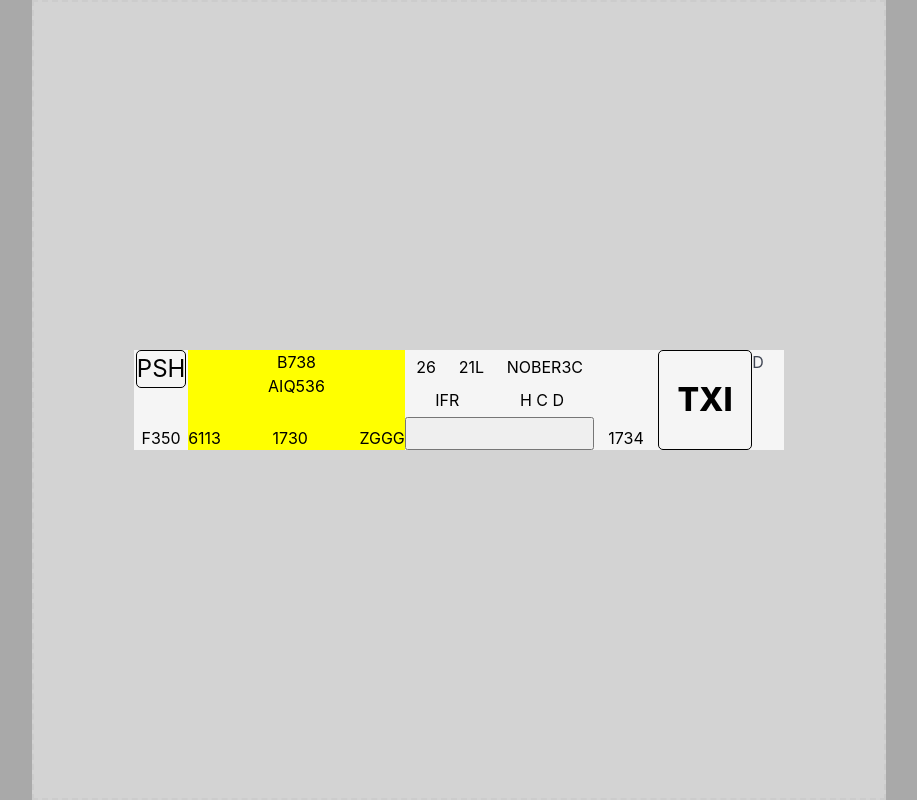
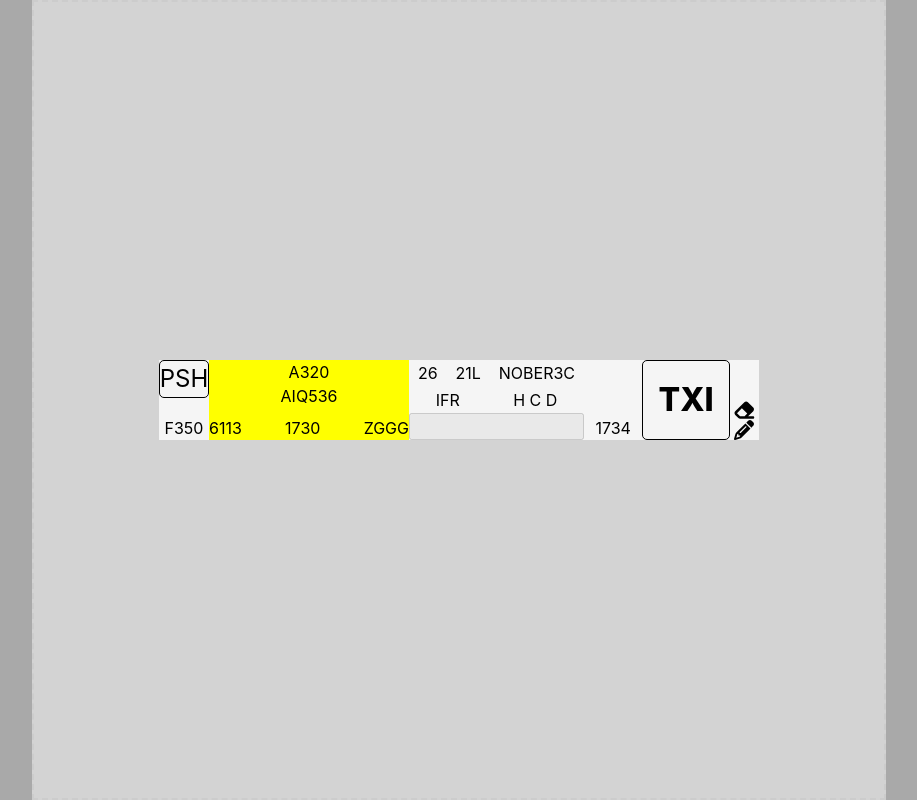
Before and after one commit to ktanrin/e-strip, a Vue app: page / in a window 1280 px wide. Shown: the whole page, without its empty margins (181-1098 px from the left). Built offline with nearby package versions, Linux system fonts and the light colour scheme.

Commit message:
install awesome font and update Estrip.vue

```diff
--- a/package.json
+++ b/package.json
@@ -13,6 +13,9 @@
   },
   "main": "background.js",
   "dependencies": {
+    "@fortawesome/fontawesome-svg-core": "^6.5.2",
+    "@fortawesome/free-solid-svg-icons": "^6.5.2",
+    "@fortawesome/vue-fontawesome": "^3.0.6",
     "bulma": "^1.0.0",
     "core-js": "^3.8.3",
     "vue": "^3.2.13"
--- a/src/components/Estrip.vue
+++ b/src/components/Estrip.vue
@@ -9,9 +9,9 @@
                 <p class="RFL">F350</p>
                 </div>
             </div>
-            <div class="column is-4 second">
+            <div class="column second">
                 <div class="container is-fluid second-content">
-                    <p class="Type">B738</p>
+                    <p class="Type">A320</p>
                     <p class="aircraftCallsign">AIQ536</p>
                     <div class="container is-fluid lastrow">
                         <p class="SSR">6113</p>
@@ -22,7 +22,7 @@
             </div>
             <div class="column is-7 third">
                 <div class="columns is-gapless">
-                    <div class="column is-6">
+                    <div class="column">
                         <div class="container is-fluid thirdone-content">
                             <div class="container is-fluid firstrow">
                                 <p class="stand">26</p>
@@ -34,7 +34,7 @@
                                 <p class="taxiRoute">H C D</p>
                             </div>
                             <div class="container is-fluid thirdrow">
-                                <input type="button" />
+                                <input type="button" disabled />
                             </div>
                         </div>
                     </div>
@@ -50,7 +50,8 @@
                     </div>
                     <div class="column is-1">
                         <div class="container is-fluid thirdfour-content">
-                            <p class="emoji">D</p>
+                            <font-awesome-icon icon="eraser" class="icon-eraser fa-lg" @click="startErasing" />
+                            <font-awesome-icon icon="pencil-alt" class="icon-pencil fa-lg" @click="startDrawing" />
                         </div>
                     </div>
                 </div>
@@ -87,6 +88,14 @@ export default {
 
 
 <style scoped>
+.thirdfour-content {
+    display: flex;
+    justify-content: end;
+    align-items: center;
+    flex-direction: column;
+    color: black;
+    font-size: bold;
+}
 .nextstate.title {
     color: black;
 }
@@ -178,8 +187,8 @@ export default {
 }
 .strip {
     /* Add your strip styles here */
-    height: 100px;
-    width: 650px;
+    height: 80px;
+    width: 600px;
     background-color: whitesmoke;
     position: absolute;
     top: 50%;
--- a/src/main.js
+++ b/src/main.js
@@ -1,4 +1,15 @@
 import { createApp } from 'vue'
 import App from './App.vue'
+import { library } from '@fortawesome/fontawesome-svg-core';
+import { faPencilAlt, faEraser } from '@fortawesome/free-solid-svg-icons';
+import { FontAwesomeIcon } from '@fortawesome/vue-fontawesome';
 
-createApp(App).mount('#app')
+library.add(faPencilAlt, faEraser);
+
+const app = createApp(App);
+
+app.component('font-awesome-icon', FontAwesomeIcon);
+
+app.mount('#app');
+
+//createApp(App).mount('#app')
```
Also changed, not shown: 1 other file (tests, documents, lock files or other folders).
